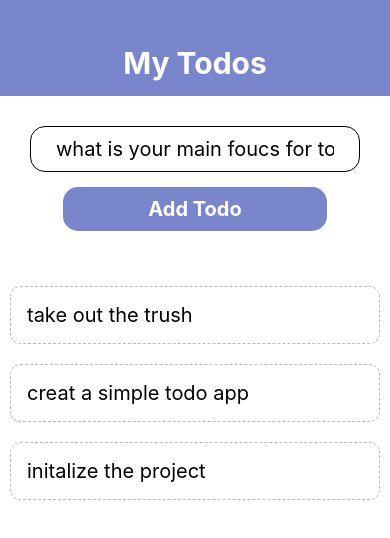
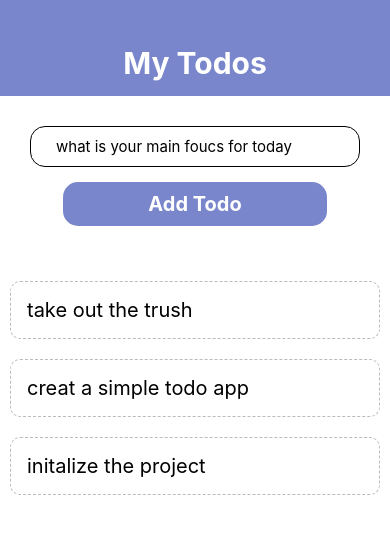
Before and after one commit to Yab1/Todo-Ninja, a React Native app: screen / in a window 390 px wide. Shown: the top 538 px of the page. Built offline with nearby package versions, Linux system fonts and the light colour scheme.

Commit message:
decreased the font size of the form

```diff
--- a/components/TodoForm.js
+++ b/components/TodoForm.js
@@ -16,7 +16,7 @@ export default function TodoForm({ value, inputHandler, addTodo }) {
         onChangeText={(text) => inputHandler(text)}
         value={value}
       />
-      <TouchableOpacity style={styles.touchable} onPress={()=>addTodo()}>
+      <TouchableOpacity style={styles.touchable} onPress={() => addTodo()}>
         <Text style={styles.btnTxt}>Add Todo</Text>
       </TouchableOpacity>
     </View>
@@ -32,7 +32,7 @@ const styles = StyleSheet.create({
     borderRadius: 15,
     paddingVertical: 10,
     paddingHorizontal: 25,
-    fontSize: 20,
+    fontSize: 15,
   },
   touchable: {
     backgroundColor: '#7986cb',
```
